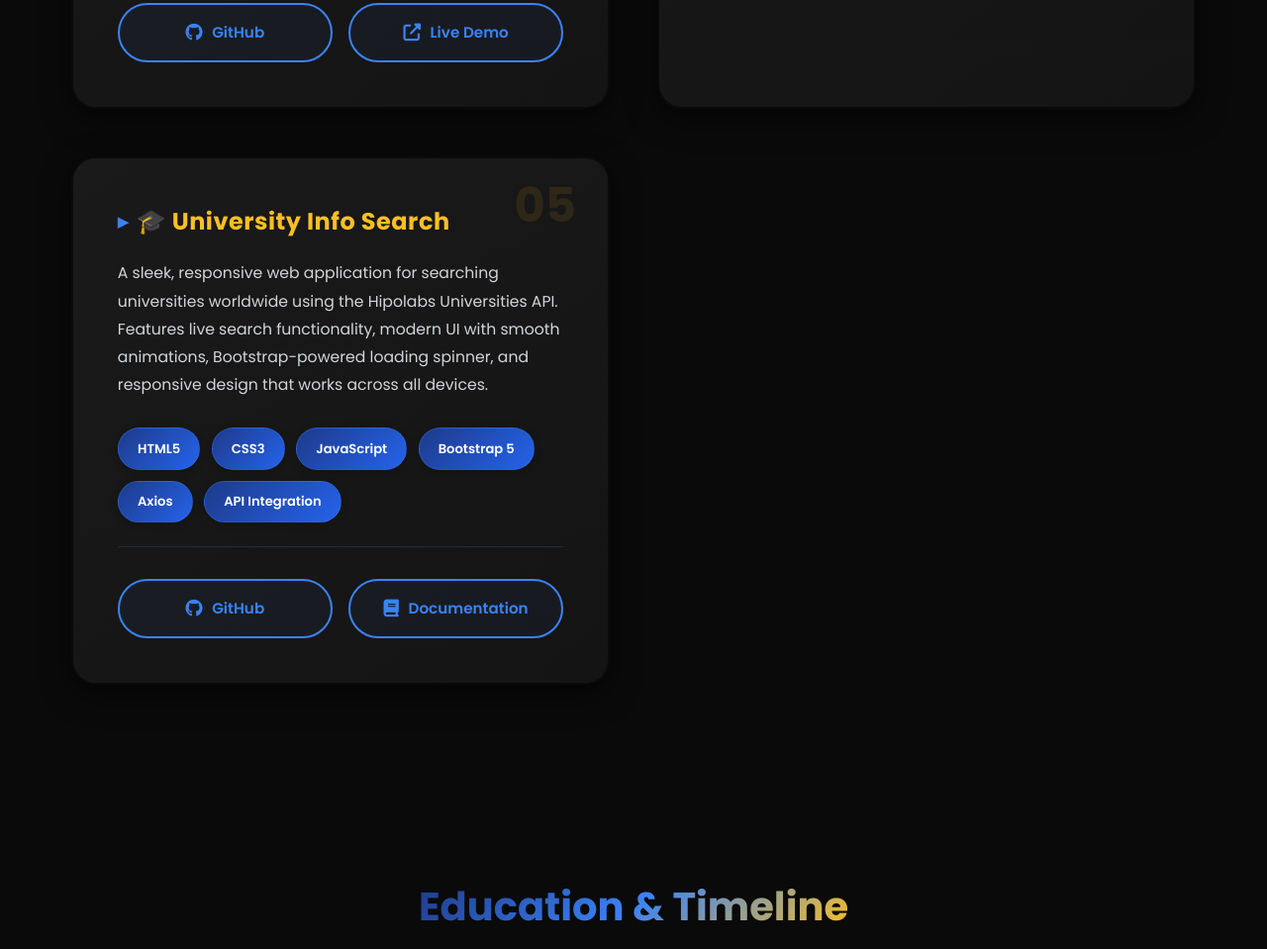
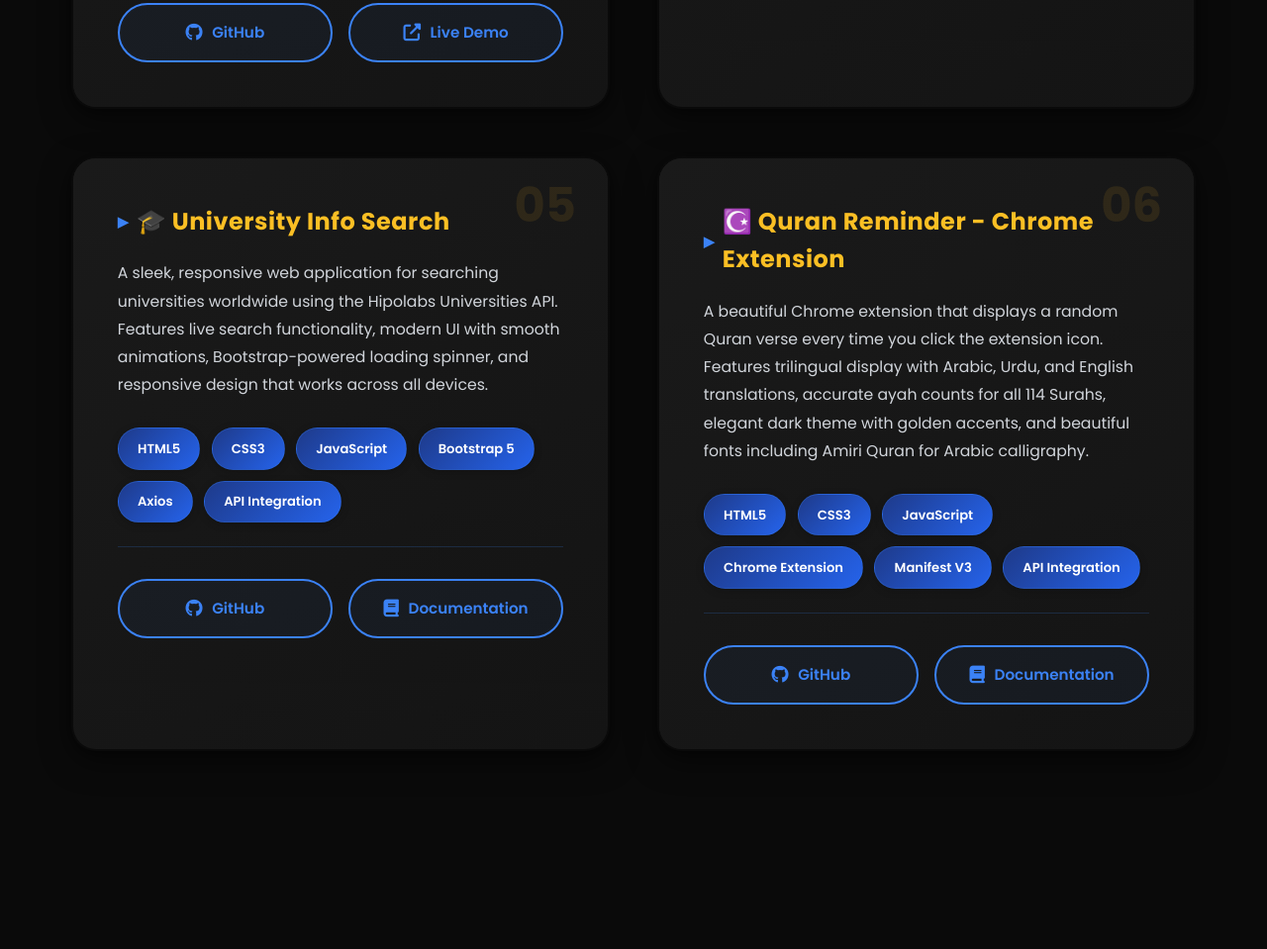
Before and after one commit to Ali1180-uni/Portfolio, a plain HTML site: page index.html in a window 1280 px wide. Shown: the part 4119-5078 px from the top of the page at 99% size. Drawn offline with Linux system fonts and the light colour scheme.

Commit message:
New Project Added

```diff
--- a/index.html
+++ b/index.html
@@ -368,6 +368,39 @@
           </div>
         </div>
       </div>
+
+      <!-- Project 6: Quran Reminder Chrome Extension -->
+      <div class="project-card">
+        <div class="project-content">
+          <!-- Project title -->
+          <h3>☪️ Quran Reminder - Chrome Extension</h3>
+
+          <!-- Project description -->
+          <p>A beautiful Chrome extension that displays a random Quran verse every time you click the extension icon. Features trilingual display with Arabic, Urdu, and English translations, accurate ayah counts for all 114 Surahs, elegant dark theme with golden accents, and beautiful fonts including Amiri Quran for Arabic calligraphy.</p>
+
+          <!-- Technology stack used -->
+          <div class="tech-stack">
+            <span class="tech-tag">HTML5</span>
+            <span class="tech-tag">CSS3</span>
+            <span class="tech-tag">JavaScript</span>
+            <span class="tech-tag">Chrome Extension</span>
+            <span class="tech-tag">Manifest V3</span>
+            <span class="tech-tag">API Integration</span>
+          </div>
+
+          <!-- Project links -->
+          <div class="project-links">
+            <a href="https://github.com/Ali1180-uni/Quran-Chrome-Extenstion.git" class="project-link" target="_blank">
+              <i class="fab fa-github"></i>
+              GitHub
+            </a>
+            <a href="https://github.com/Ali1180-uni/Quran-Chrome-Extenstion/tree/main/Quran%20Reminder#readme" class="project-link" target="_blank">
+              <i class="fas fa-book"></i>
+              Documentation
+            </a>
+          </div>
+        </div>
+      </div>
     </div>
   </section>
 
```
